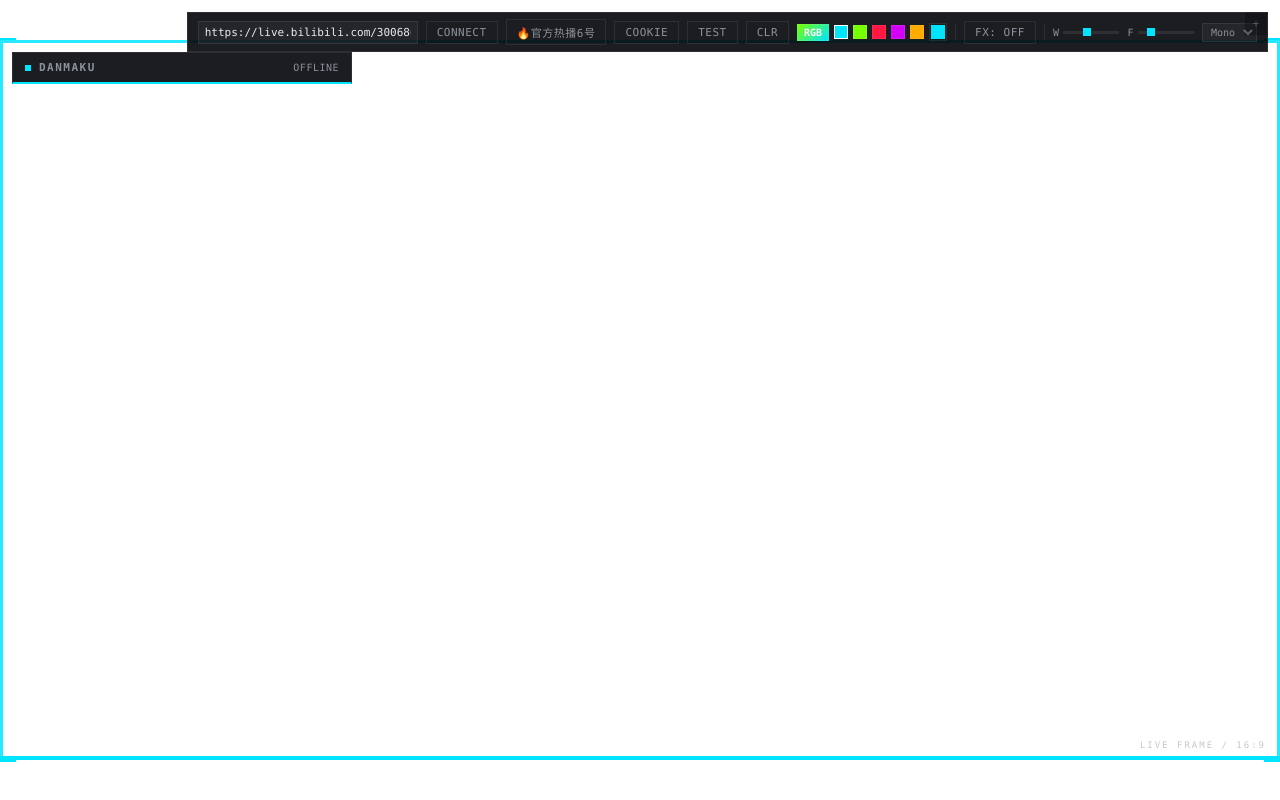
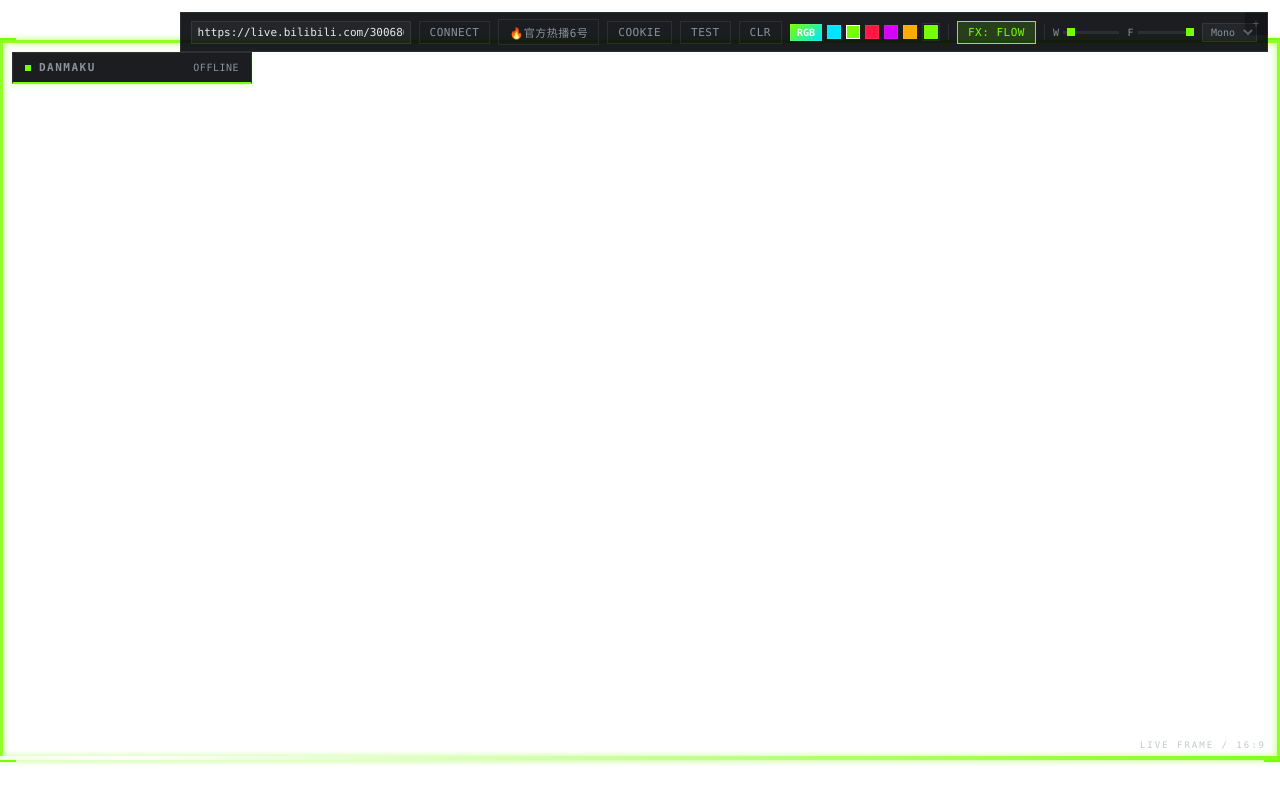
Before and after one commit to Xnmk029/danmaku-frame, a website: page index.html in a window 1280 px wide. Drawn offline with Linux system fonts and the light colour scheme.

Commit message:
style: set default UI settings matching screenshot (accent: #76ff03, FX: FLOW, width: 240px, font: 22px Mono)

```diff
--- a/index.html
+++ b/index.html
@@ -7,9 +7,9 @@
   <title>LIVE FRAME — Danmaku Overlay</title>
   <style>
     :root {
-      --accent: #00e5ff;
-      --accent-dim: rgba(0, 229, 255, 0.15);
-      --accent-glow: rgba(0, 229, 255, 0.45);
+      --accent: #76ff03;
+      --accent-dim: rgba(118, 255, 3, 0.15);
+      --accent-glow: rgba(118, 255, 3, 0.45);
       --bg-panel: rgba(8, 10, 14, 0.82);
       --bg-frame: rgba(8, 10, 14, 0.92);
       --text-primary: #e8eaed;
@@ -17,8 +17,8 @@
       --border: rgba(255, 255, 255, 0.08);
       --font-mono: 'JetBrains Mono', 'Cascadia Code', 'Fira Code', 'Consolas', monospace;
       --frame-thickness: 3px;
-      --danmaku-width: 340px;
-      --dm-font-size: 13px;
+      --danmaku-width: 240px;
+      --dm-font-size: 22px;
       --dm-font-family: var(--font-mono);
     }
 
@@ -714,19 +714,19 @@
     <button class="ctrl-btn" id="clearBtn">CLR</button>
     <div class="color-ctrl">
       <button class="rgb-swatch" id="rgbBtn" title="RGB Flow Glow Mode">RGB</button>
-      <div class="color-swatch sel" data-c="#00e5ff" style="background:#00e5ff"></div>
-      <div class="color-swatch" data-c="#76ff03" style="background:#76ff03"></div>
+      <div class="color-swatch" data-c="#00e5ff" style="background:#00e5ff"></div>
+      <div class="color-swatch sel" data-c="#76ff03" style="background:#76ff03"></div>
       <div class="color-swatch" data-c="#ff1744" style="background:#ff1744"></div>
       <div class="color-swatch" data-c="#d500f9" style="background:#d500f9"></div>
       <div class="color-swatch" data-c="#ffab00" style="background:#ffab00"></div>
-      <input type="color" id="colorPick" value="#00e5ff">
+      <input type="color" id="colorPick" value="#76ff03">
     </div>
     <span class="ctrl-sep"></span>
     <!-- Dynamic FX Light Mode Switch Button -->
     <button class="ctrl-btn" id="fxBtn" title="全色系动态灯效开关 (点击切换 常亮/流光/呼吸)">FX: OFF</button>
     <span class="ctrl-sep"></span>
-    <label class="ctrl-label">W<input type="range" id="widthRange" min="220" max="520" value="340" step="10"></label>
-    <label class="ctrl-label">F<input type="range" id="fontRange" min="11" max="22" value="13" step="1"></label>
+    <label class="ctrl-label">W<input type="range" id="widthRange" min="220" max="520" value="240" step="10"></label>
+    <label class="ctrl-label">F<input type="range" id="fontRange" min="11" max="22" value="22" step="1"></label>
     <select id="fontSelect" class="ctrl-select">
       <option value="'JetBrains Mono','Cascadia Code','Fira Code','Consolas',monospace">Mono</option>
       <option value="'Inter','Segoe UI','Helvetica Neue',sans-serif">Sans</option>
@@ -1110,9 +1110,9 @@
     (function initParams() {
       const p = new URLSearchParams(location.search);
       if (p.get('room')) roomInput.value = p.get('room');
-      if (p.get('color')) setAccent(p.get('color'));
+      setAccent(p.get('color') || '#76ff03');
       if (p.get('rgb') === 'true') toggleRGB(true);
-      if (p.get('fx')) setFX(p.get('fx'));
+      setFX(p.get('fx') || 'flow');
       if (p.get('sessdata') || p.get('cookie')) {
         const c = p.get('sessdata') || p.get('cookie');
         localStorage.setItem('bili_sessdata', c);
```
